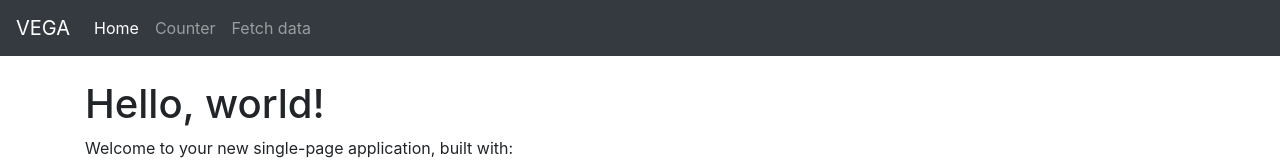
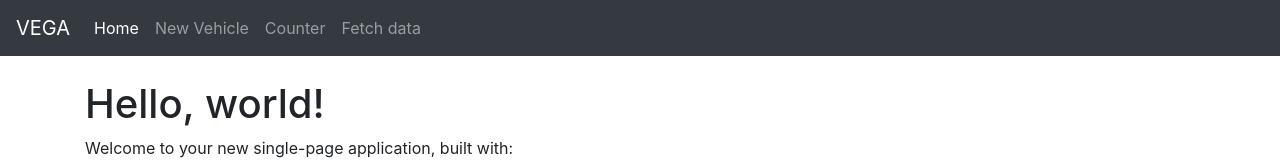
Before and after one commit to makadown/vega, an Angular app: page /home in a window 1280 px wide. Shown: the top 160 px of the page. Built offline with nearby package versions, Linux system fonts and the light colour scheme.

Commit message:
Creando ruta para agregar nuevo vehiculo

```diff
--- a/src/app/app.module.ts
+++ b/src/app/app.module.ts
@@ -21,6 +21,7 @@ import { VehicleFormComponent } from './components/vehicle-form/vehicle-form.com
     BrowserModule,
     RouterModule.forRoot([
       { path: '', redirectTo: 'home', pathMatch: 'full' },
+      { path: 'vehicles/new', component: VehicleFormComponent },
       { path: 'home', component: HomeComponent },
       { path: 'counter', component: CounterComponent },
       { path: 'fetch-data', component: FetchdataComponent },
--- a/src/app/components/navmenu/navmenu.component.html
+++ b/src/app/components/navmenu/navmenu.component.html
@@ -8,6 +8,10 @@
         <ul class="navbar-nav">
             <li class="nav-item" routerLinkActive="active">
                 <a class="nav-link" routerLink="/home">Home</a>
+            </li>
+            <!-- VS Code :   [Shift + Alt + Down] copia de una seccion seleccionada -->
+            <li class="nav-item" routerLinkActive="active">
+                <a class="nav-link" routerLink="/vehicles/new">New Vehicle</a>
             </li>
             <li class="nav-item" routerLinkActive="active">
                 <a class="nav-link" routerLink="/counter">Counter</a>
```
Also changed, not shown: src/app/app.component.html (line endings or trailing spaces).
